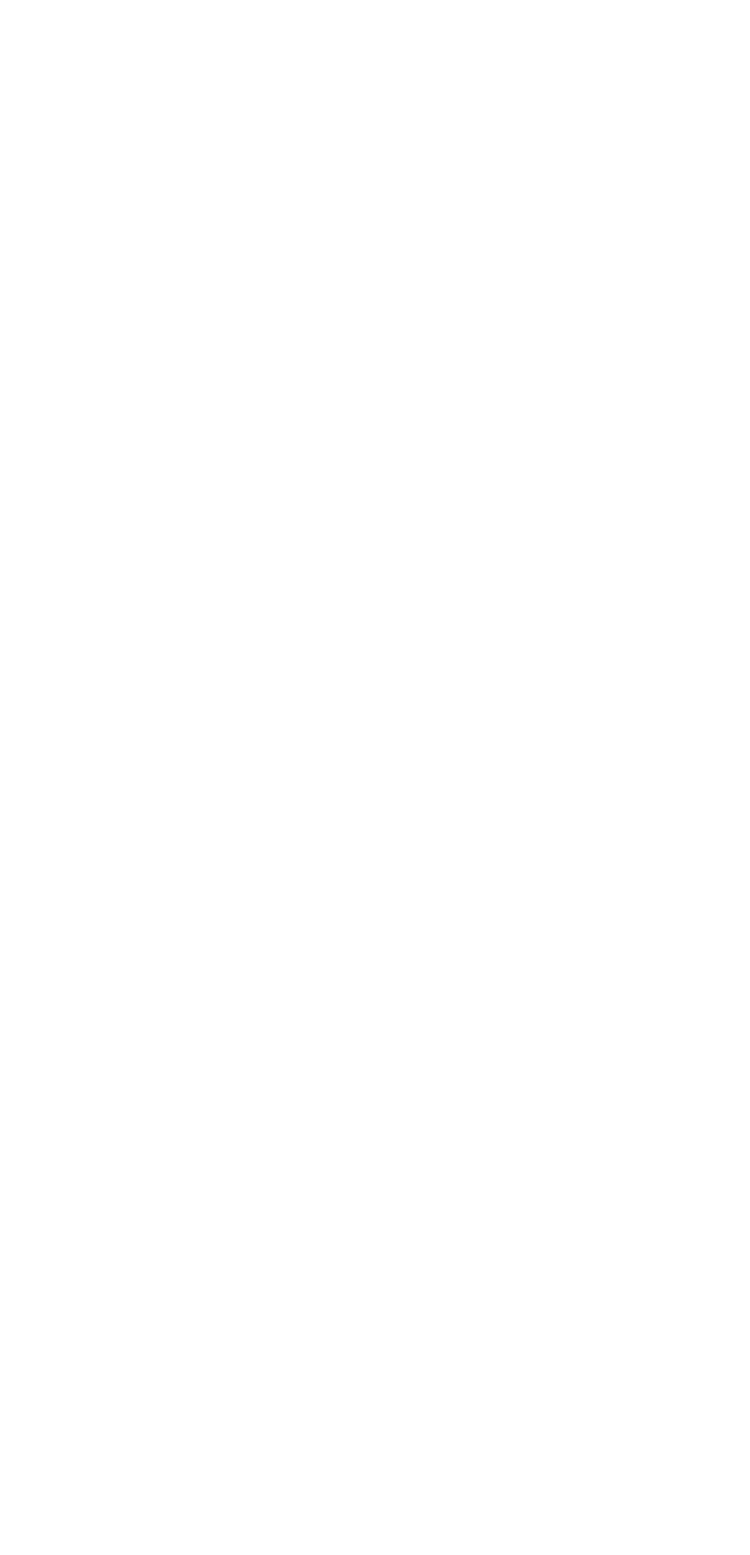
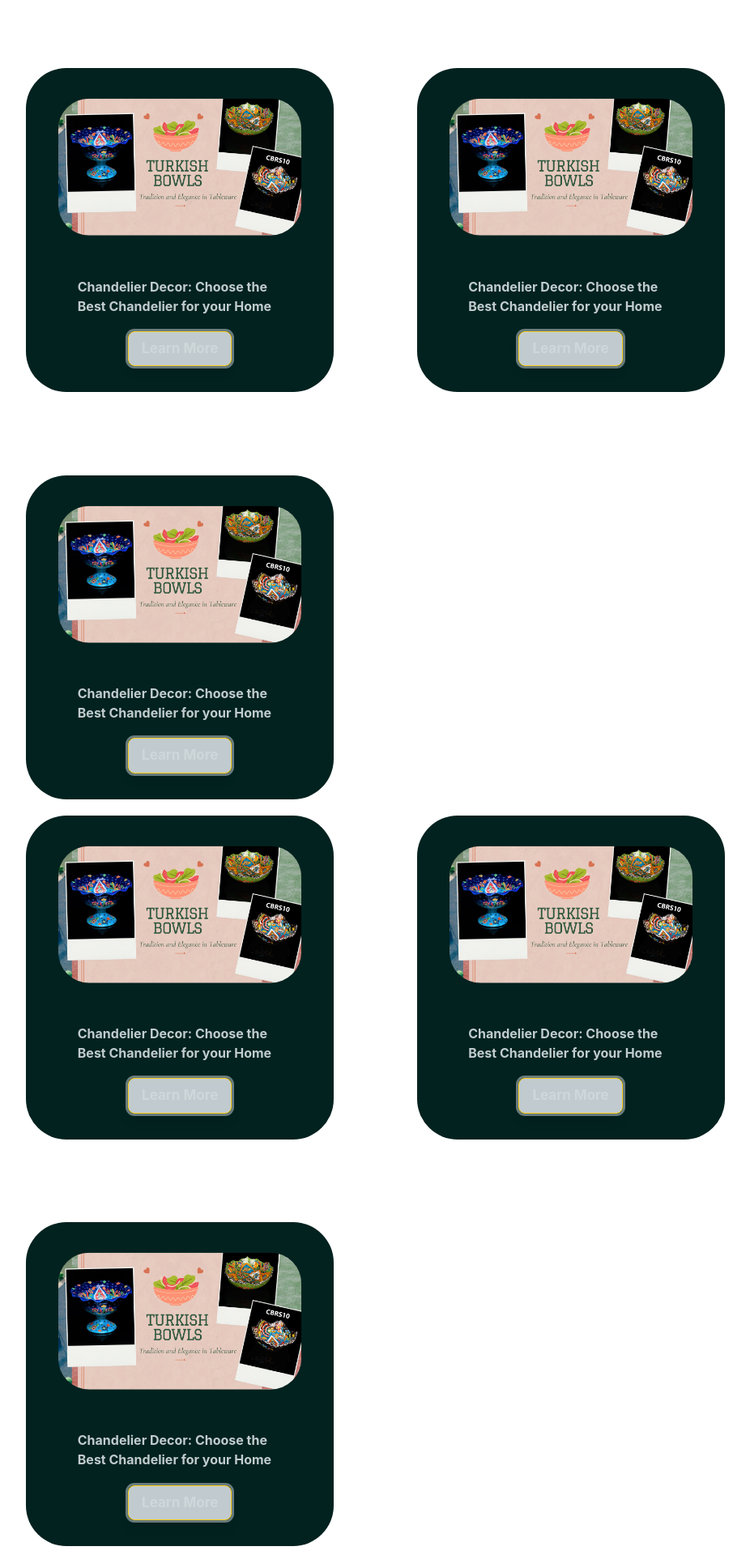
Before and after one commit to RedEyesNCode/DecorSpectrum_REACT, a React (Create React App) app: page /blog in a window 1280 px wide. Before the commit this address had no page. Shown: the part 400-2320 px from the top of the page at 81% size, without its empty margins (19-945 px from the left). Before the commit the page ends 800 px from the top, so only its background shows below. Built offline with nearby package versions, Linux system fonts and the light colour scheme; no server answers.

Commit message:
For Blog page

```diff
--- a/package.json
+++ b/package.json
@@ -10,6 +10,7 @@
     "@testing-library/jest-dom": "^5.17.0",
     "@testing-library/react": "^13.4.0",
     "@testing-library/user-event": "^13.5.0",
+    "framer-motion": "^11.1.7",
     "mongoose": "^8.3.3",
     "react": "^18.2.0",
     "react-dom": "^18.2.0",
--- a/src/Blog/Blog.jsx
+++ b/src/Blog/Blog.jsx
@@ -1,13 +1,32 @@
 import React from "react";
 import img1 from "./blog card 1.webp";
+import { motion } from "framer-motion";
+import { TbMathGreater } from "react-icons/tb";
+import MaterialNavBar from "../components/MaterialNavBar";
+import Footer from "../pages/Footer"
 
 const Blog = () => {
   return (
-    <div className="bg-gray-100 p-[10vw] ">
-      <div className="flex flex-col justify-between items-center  p-8 rounded-[60px] h-[400px] bg-[#02221F] w-[380px] text-[#7190A8]">
-       <div className="hover:-rotate-12">
-       <img className=" rounded-[40px]" src={img1} alt="image" />
+    <div className="">
+      <MaterialNavBar/>
+      <div className="mb-[8vw] h-[270px] bg-gradient-to-tr from-[#051937] via-[#19495e,#507b7d,#93ada0]  to-[#dbe0d0] py-[80px] px-[25px]">
+        <p className=" flex items-center gap-3">
+          {" "}
+          <span className="text-[#cfd8dcee]">Home</span> <TbMathGreater /> Blog
+        </p>
+        <h1 className="text-[#cfd8dcee] text-[3.2vw] font-['Rosario']">Blogs</h1>
       </div>
+      <div className=" px-[4vw] flex flex-wrap gap-[8vw] mb-[20px]">
+        <motion.div
+          transition={{ duration: 0.8 }}
+          initial={{ x: 200 }}
+          animate={{ x: 0 }}
+          className="flex flex-col justify-between items-center  p-8 rounded-[50px] h-[400px] bg-[#02221F] w-[380px] text-[#7190A8]"
+        >
+          <div className="transform hover:scale-100 scale-95 transition duration-500 ease-in-out hover:-rotate-12  h-[67%]">
+            <img className="rounded-[40px]" src={img1} alt="image" />
+          </div>
+
           <div className="w-[80%] text-[#C1CCCF] font-bold align-middle h-[20%]">
             <p className="">
               Chandelier Decor: Choose the Best Chandelier for your Home
@@ -21,7 +40,131 @@ const Blog = () => {
               Learn More
             </button>
           </div>
+        </motion.div>
+        <motion.div
+          transition={{ duration: 0.8 }}
+          initial={{ x: -200 }}
+          animate={{ x: 0 }}
+          className="flex flex-col justify-between items-center  p-8 rounded-[50px] h-[400px] bg-[#02221F] w-[380px] text-[#7190A8]"
+        >
+          <div className="transform hover:scale-100 scale-95 transition duration-500 ease-in-out hover:-rotate-12  h-[67%]">
+            <img className="rounded-[40px]" src={img1} alt="image" />
           </div>
+
+          <div className="w-[80%] text-[#C1CCCF] font-bold align-middle h-[20%]">
+            <p className="">
+              Chandelier Decor: Choose the Best Chandelier for your Home
+            </p>
+          </div>
+          <div className="flex justify-center h-[13%]">
+            <button
+              className="hover:shadow-none hover:border-none  hover:ring-0 shadow-lg ring ring-[#cfd8dcee]/50 border border-solid border-yellow-400
+ bg-[#cfd8dcee] cursor-pointer px-4 py-2 text-[#cfd8dcee]  font-bold text-[17px] rounded-lg hover:bg-[#C1CCCF] hover:text-[#02221F]"
+            >
+              Learn More
+            </button>
+          </div>
+        </motion.div>
+        <motion.div
+          transition={{ duration: 0.8 }}
+          initial={{ x: -200 }}
+          animate={{ x: 0 }}
+          className="flex flex-col justify-between items-center  p-8 rounded-[50px] h-[400px] bg-[#02221F] w-[380px] text-[#7190A8]"
+        >
+          <div className="transform hover:scale-100 scale-95 transition duration-500 ease-in-out hover:-rotate-12  h-[67%]">
+            <img className="rounded-[40px]" src={img1} alt="image" />
+          </div>
+
+          <div className="w-[80%] text-[#C1CCCF] font-bold align-middle h-[20%]">
+            <p className="">
+              Chandelier Decor: Choose the Best Chandelier for your Home
+            </p>
+          </div>
+          <div className="flex justify-center h-[13%]">
+            <button
+              className="hover:shadow-none hover:border-none  hover:ring-0 shadow-lg ring ring-[#cfd8dcee]/50 border border-solid border-yellow-400
+ bg-[#cfd8dcee] cursor-pointer px-4 py-2 text-[#cfd8dcee]  font-bold text-[17px] rounded-lg hover:bg-[#C1CCCF] hover:text-[#02221F]"
+            >
+              Learn More
+            </button>
+          </div>
+        </motion.div>
+      </div>
+      <div className="mb-[5vw] px-[4vw] flex flex-wrap gap-[8vw] ">
+        <motion.div
+          transition={{ duration: 0.8 }}
+          initial={{ x: 200 }}
+          animate={{ x: 0 }}
+          className="flex flex-col justify-between items-center  p-8 rounded-[50px] h-[400px] bg-[#02221F] w-[380px] text-[#7190A8]"
+        >
+          <div className="transform hover:scale-100 scale-95 transition duration-500 ease-in-out hover:-rotate-12  h-[67%]">
+            <img className="rounded-[40px]" src={img1} alt="image" />
+          </div>
+
+          <div className="w-[80%] text-[#C1CCCF] font-bold align-middle h-[20%]">
+            <p className="">
+              Chandelier Decor: Choose the Best Chandelier for your Home
+            </p>
+          </div>
+          <div className="flex justify-center h-[13%]">
+            <button
+              className="hover:shadow-none hover:border-none  hover:ring-0 shadow-lg ring ring-[#cfd8dcee]/50 border border-solid border-yellow-400
+ bg-[#cfd8dcee] cursor-pointer px-4 py-2 text-[#cfd8dcee]  font-bold text-[17px] rounded-lg hover:bg-[#C1CCCF] hover:text-[#02221F]"
+            >
+              Learn More
+            </button>
+          </div>
+        </motion.div>
+        <motion.div
+          transition={{ duration: 0.8 }}
+          initial={{ x: -200 }}
+          animate={{ x: 0 }}
+          className="flex flex-col justify-between items-center  p-8 rounded-[50px] h-[400px] bg-[#02221F] w-[380px] text-[#7190A8]"
+        >
+          <div className="transform hover:scale-100 scale-95 transition duration-500 ease-in-out hover:-rotate-12  h-[67%]">
+            <img className="rounded-[40px]" src={img1} alt="image" />
+          </div>
+
+          <div className="w-[80%] text-[#C1CCCF] font-bold align-middle h-[20%]">
+            <p className="">
+              Chandelier Decor: Choose the Best Chandelier for your Home
+            </p>
+          </div>
+          <div className="flex justify-center h-[13%]">
+            <button
+              className="hover:shadow-none hover:border-none  hover:ring-0 shadow-lg ring ring-[#cfd8dcee]/50 border border-solid border-yellow-400
+ bg-[#cfd8dcee] cursor-pointer px-4 py-2 text-[#cfd8dcee]  font-bold text-[17px] rounded-lg hover:bg-[#C1CCCF] hover:text-[#02221F]"
+            >
+              Learn More
+            </button>
+          </div>
+        </motion.div>
+        <motion.div
+          transition={{ duration: 0.8 }}
+          initial={{ x: -200 }}
+          animate={{ x: 0 }}
+          className="flex flex-col justify-between items-center  p-8 rounded-[50px] h-[400px] bg-[#02221F] w-[380px] text-[#7190A8]"
+        >
+          <div className="transform hover:scale-100 scale-95 transition duration-500 ease-in-out hover:-rotate-12  h-[67%]">
+            <img className="rounded-[40px]" src={img1} alt="image" />
+          </div>
+
+          <div className="w-[80%] text-[#C1CCCF] font-bold align-middle h-[20%]">
+            <p className="">
+              Chandelier Decor: Choose the Best Chandelier for your Home
+            </p>
+          </div>
+          <div className="flex justify-center h-[13%]">
+            <button
+              className="hover:shadow-none hover:border-none  hover:ring-0 shadow-lg ring ring-[#cfd8dcee]/50 border border-solid border-yellow-400
+ bg-[#cfd8dcee] cursor-pointer px-4 py-2 text-[#cfd8dcee]  font-bold text-[17px] rounded-lg hover:bg-[#C1CCCF] hover:text-[#02221F]"
+            >
+              Learn More
+            </button>
+          </div>
+        </motion.div>
+      </div>
+      <Footer/>
     </div>
   );
 };
--- a/src/components/MaterialNavBar.jsx
+++ b/src/components/MaterialNavBar.jsx
@@ -1,11 +1,12 @@
+import { FaBagShopping } from "react-icons/fa6";
 import logoImg from "../images/logo-1.png";
-import { FaBagShopping } from "react-icons/fa6";
 import { IoSearch } from "react-icons/io5";
 import NavLinks from "./NavLinks";
+import { useNavigate } from "react-router-dom"; // Import useNavigate hook
 
 const MaterialNavBar = () => {
+  const navigate = useNavigate(); // Use useNavigate hook
   return (
-    //Code by Rishi
     <div className="Nav w-full px-4 py-4 flex justify-between items-center bg-[#02221F] text-[#C1CCCF]">
       <div className="Logo">
         <img
@@ -19,7 +20,7 @@ const MaterialNavBar = () => {
           <li>HOME</li>
           <NavLinks />
           <li>ABOUT US</li>
-          <li>BLOGS</li>
+          <li onClick={() => navigate('/blog')}>BLOGS</li> {/* Corrected onClick handler */}
           <li>CONTACT US</li>
         </ul>
       </div>
--- a/src/index.js
+++ b/src/index.js
@@ -10,6 +10,7 @@ import AboutUs from "./components/AboutUs";
 import CounterComponent from "./components/CounterComponent";
 import CartCheckout from "./components/CartCheckout";
 import RishiCheckout from "./RishiCheckoutPage/RishiCheckout";
+import Blog from "./Blog/Blog";
 
 
 ReactDOM.render(
@@ -23,6 +24,7 @@ ReactDOM.render(
 
       <Route exact path="/checkout" element={<CartCheckout/>}></Route>
       <Route exact path="/chpage" element={<RishiCheckout/>}></Route>
+      <Route exact path="/blog" element={<Blog/>}></Route>
 
       <Route path="/product-category/:categoryId" element={<ProductByCategory />} />
 
--- a/src/pages/Footer.jsx
+++ b/src/pages/Footer.jsx
@@ -13,7 +13,7 @@ import logo from "../images/logo-1.png";
 
 const Footer = () => {
   return (
-    <footer style={{ backgroundColor: "#2C1A00", color: "#FFFFFF" }}>
+    <footer style={{ backgroundColor: "#02221F", color: "#FFFFFF" }}>
       <Container sx={{ py: 10 }}>
         <Grid container spacing={4}>
           <Grid item xs={12} md={3}>
```
Also changed, not shown: src/App.jsx (+29 -34 lines), 1 other file (tests, documents, lock files or other folders). Lines whose indentation alone changed are shown as unchanged.
